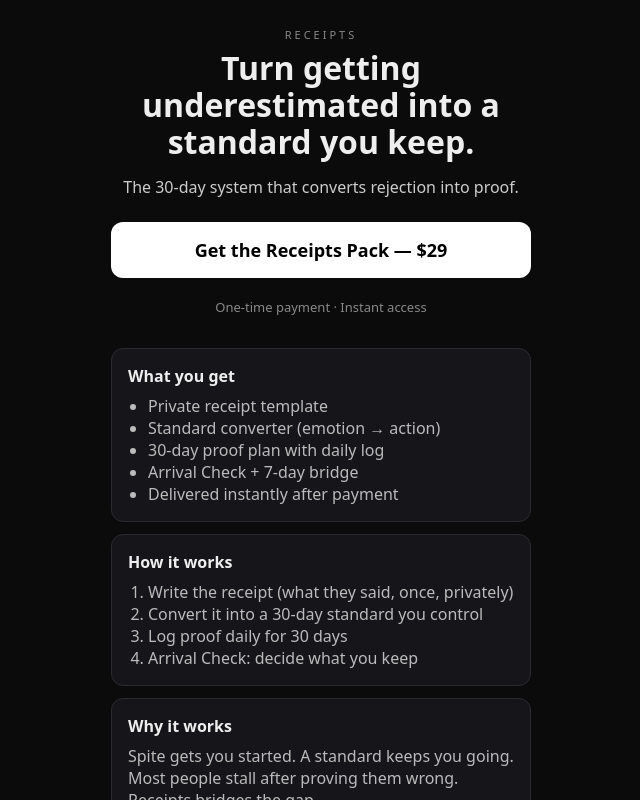
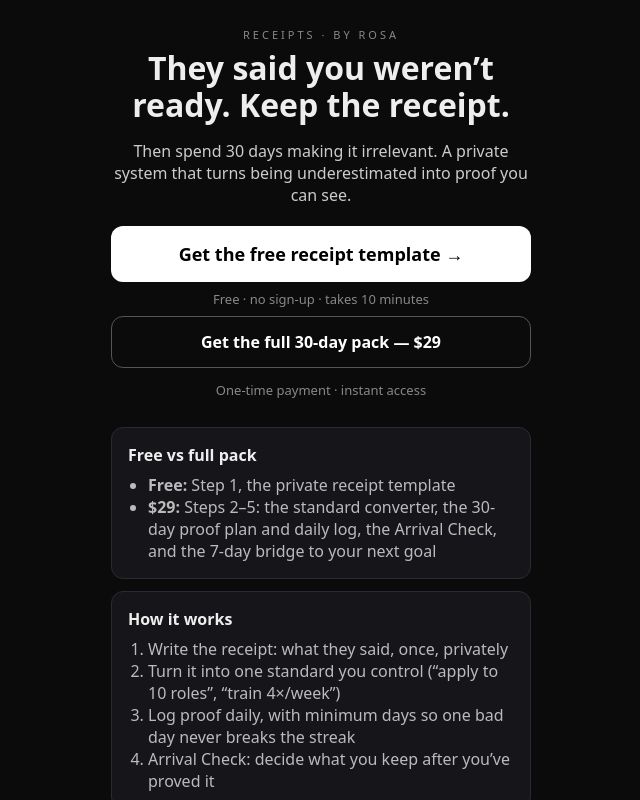
Before and after one commit to dankoff-hub/receipts, a Next.js app: page /bio in a window 1280 px wide. Shown: the top 800 px of the page, without its empty margins (319-959 px from the left). Built offline with nearby package versions, Linux system fonts and the light colour scheme.

Commit message:
Bio: Rosa brand, free template CTA, source tracking

```diff
--- a/app/bio/page.js
+++ b/app/bio/page.js
@@ -1,40 +1,46 @@
 const PAY="https://buy.stripe.com/dRm7sEfUs0CQbscfSx3840a";
-const btn={display:"block",padding:"16px 24px",background:"#fff",color:"#000",borderRadius:12,textDecoration:"none",fontWeight:700,fontSize:18,textAlign:"center",margin:"20px 0"};
+const btn={display:"block",padding:"16px 24px",background:"#fff",color:"#000",borderRadius:12,textDecoration:"none",fontWeight:700,fontSize:18,textAlign:"center",margin:"16px 0 8px 0"};
+const btn2={display:"block",padding:"14px 24px",background:"transparent",color:"#fff",border:"1px solid #555",borderRadius:12,textDecoration:"none",fontWeight:600,fontSize:16,textAlign:"center",margin:"8px 0"};
 const card={background:"#16161a",border:"1px solid #2a2a30",borderRadius:12,padding:16,margin:"12px 0"};
-export default function Bio(){return <main style={{maxWidth:420,margin:"0 auto",padding:16}}>
-<p style={{letterSpacing:3,fontSize:11,color:"#888",textAlign:"center",marginBottom:8}}>RECEIPTS</p>
-<h1 style={{fontSize:32,lineHeight:1.15,textAlign:"center",margin:"0 0 12px 0"}}>Turn getting underestimated into a standard you keep.</h1>
-<p style={{fontSize:16,color:"#ccc",textAlign:"center",marginBottom:24}}>The 30-day system that converts rejection into proof.</p>
+const clean=s=>String(s||"").toLowerCase().replace(/[^a-z0-9_-]/g,"").slice(0,40);
+export const metadata={title:"Receipts by Rosa",description:"They said you weren't ready. Keep the receipt. A private 30-day system that turns being underestimated into proof."};
+export default function Bio({searchParams}){
+const src=clean(searchParams?.src)||"bio";
+const pay=PAY+"?client_reference_id="+src;
+const free="/free?src="+src;
+return <main style={{maxWidth:420,margin:"0 auto",padding:16}}>
+<p style={{letterSpacing:3,fontSize:11,color:"#888",textAlign:"center",marginBottom:8}}>RECEIPTS · BY ROSA</p>
+<h1 style={{fontSize:32,lineHeight:1.15,textAlign:"center",margin:"0 0 12px 0"}}>They said you weren’t ready. Keep the receipt.</h1>
+<p style={{fontSize:16,color:"#ccc",textAlign:"center",marginBottom:20}}>Then spend 30 days making it irrelevant. A private system that turns being underestimated into proof you can see.</p>
 
-<a href={PAY} style={btn}>Get the Receipts Pack — $29</a>
-<p style={{fontSize:13,color:"#888",textAlign:"center",marginBottom:32}}>One-time payment · Instant access</p>
+<a href={free} style={btn}>Get the free receipt template →</a>
+<p style={{fontSize:13,color:"#888",textAlign:"center",margin:"0 0 8px 0"}}>Free · no sign-up · takes 10 minutes</p>
+<a href={pay} style={btn2}>Get the full 30-day pack — $29</a>
+<p style={{fontSize:13,color:"#888",textAlign:"center",marginBottom:28}}>One-time payment · instant access</p>
 
 <div style={card}>
-<b>What you get</b>
+<b>Free vs full pack</b>
 <ul style={{color:"#bbb",margin:"8px 0 0 20px",padding:0}}>
-<li>Private receipt template</li>
-<li>Standard converter (emotion → action)</li>
-<li>30-day proof plan with daily log</li>
-<li>Arrival Check + 7-day bridge</li>
-<li>Delivered instantly after payment</li>
+<li><b>Free:</b> Step 1, the private receipt template</li>
+<li><b>$29:</b> Steps 2–5: the standard converter, the 30-day proof plan and daily log, the Arrival Check, and the 7-day bridge to your next goal</li>
 </ul>
 </div>
 
 <div style={card}>
 <b>How it works</b>
 <ol style={{color:"#bbb",margin:"8px 0 0 20px",padding:0}}>
-<li>Write the receipt (what they said, once, privately)</li>
-<li>Convert it into a 30-day standard you control</li>
-<li>Log proof daily for 30 days</li>
-<li>Arrival Check: decide what you keep</li>
+<li>Write the receipt: what they said, once, privately</li>
+<li>Turn it into one standard you control (“apply to 10 roles”, “train 4×/week”)</li>
+<li>Log proof daily, with minimum days so one bad day never breaks the streak</li>
+<li>Arrival Check: decide what you keep after you’ve proved it</li>
 </ol>
 </div>
 
 <div style={card}>
 <b>Why it works</b>
-<p style={{color:"#bbb",margin:"8px 0 0 0"}}>Spite gets you started. A standard keeps you going. Most people stall after proving them wrong. Receipts bridges the gap.</p>
+<p style={{color:"#bbb",margin:"8px 0 0 0"}}>Doubt gets you started. A standard keeps you going. Most people stall right after proving them wrong. Receipts plans for that part too.</p>
 </div>
 
-<a href={PAY} style={btn}>Start your 30 days — $29</a>
-<p style={{fontSize:12,color:"#666",textAlign:"center",marginTop:32}}>Not therapy. No contacting or targeting other people.<br/>Questions? Reply to your Stripe receipt email.</p>
+<a href={free} style={btn}>Start with the free template →</a>
+<p style={{fontSize:12,color:"#666",textAlign:"center",marginTop:32}}>Not therapy. No contacting or targeting other people.<br/>Rosa is the brand persona behind Receipts.<br/>Questions? Reply to your Stripe receipt email.</p>
 </main>}
```
